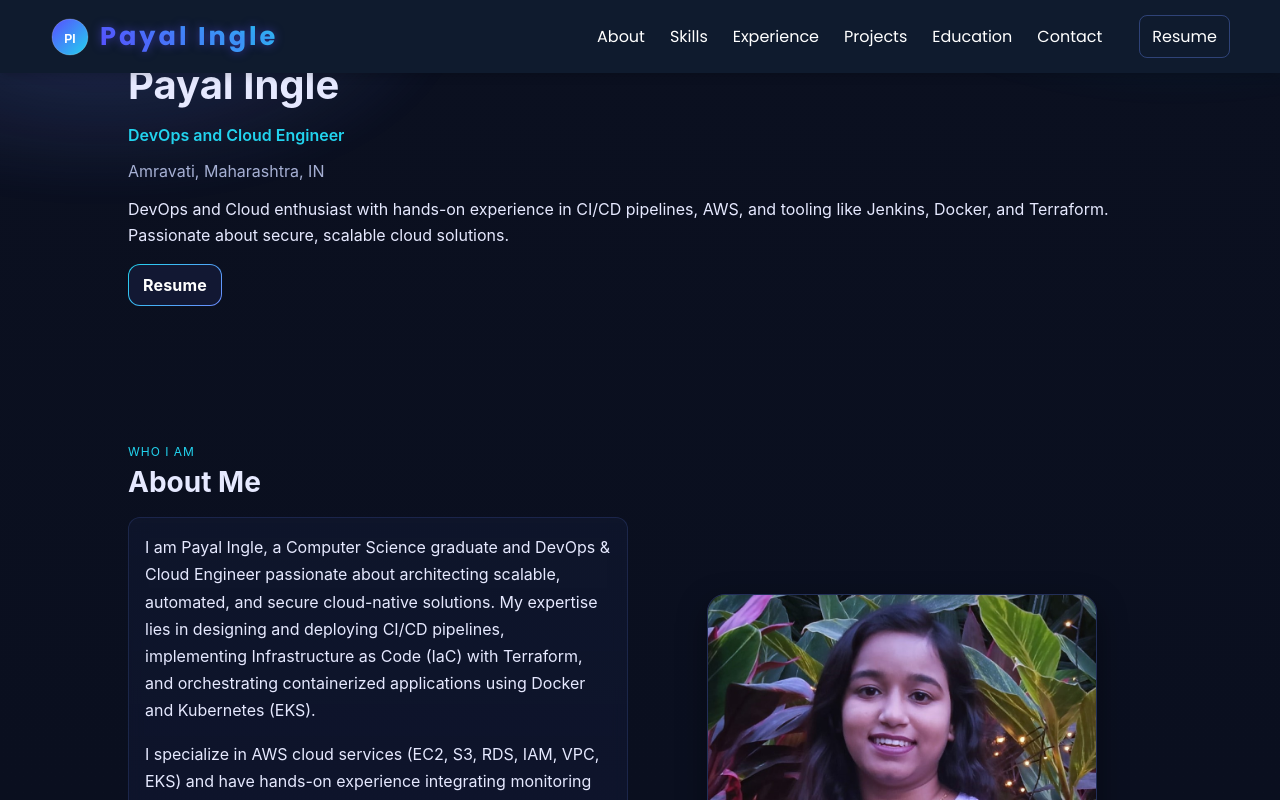
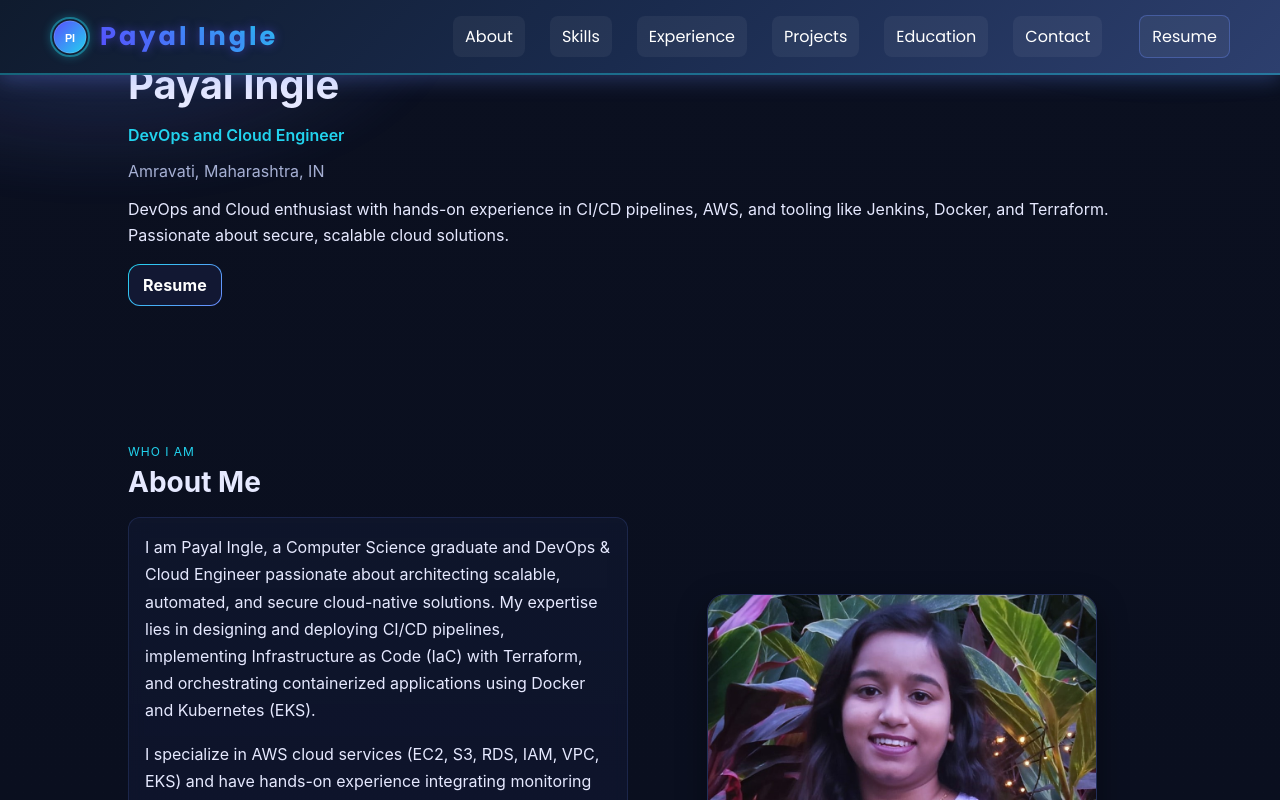
Before and after one commit to Payalingle/My_Personal_Portfolio, a React (Vite) app: page / in a window 1280 px wide. Shown: the top 800 px of the page. Built offline with nearby package versions, Linux system fonts and the light colour scheme.

Commit message:
Updated hero section and fixed portfolio links

```diff
--- a/src/styles.css
+++ b/src/styles.css
@@ -2,19 +2,20 @@
 *{box-sizing:border-box}html,body,#root{height:100%}body{margin:0;font-family:Inter,system-ui,Segoe UI,Roboto,Arial,sans-serif;background:linear-gradient(180deg,var(--bg),#0a0f1f);color:var(--text)}a{color:var(--primary);text-decoration:none}
 .page-bg{position:relative}
 .page-bg::before{content:"";position:fixed;inset:-10% -20% auto -20%;height:60vh;background:radial-gradient(600px 300px at 20% 20%,rgba(108,140,255,.25),transparent 60%),radial-gradient(600px 300px at 80% 0%,rgba(34,211,238,.18),transparent 60%);z-index:-1;filter:blur(20px);opacity:.9}
-.navbar {
+  .navbar {
     display: flex;
     justify-content: space-between;
     align-items: center;
     padding: 15px 50px;
-    background: #0f1b2e; /* dark background */
+    background: linear-gradient(135deg, #0f1b2e, #1a2b4e, #2d3f6e); /* colorful gradient background */
     font-family: 'Poppins', sans-serif;
     position: fixed;
     top: 0;
     left: 0;
     right: 0;
     z-index: 1000;
-    box-shadow: 0 2px 10px rgba(0,0,0,0.2);
+    box-shadow: 0 4px 20px rgba(108,140,255,0.3);
+    border-bottom: 2px solid rgba(34,211,238,0.4);
   }
 
   .logo {
@@ -27,11 +28,14 @@
     width: 40px;
     height: 40px;
     border-radius: 50%;
-    transition: transform 0.3s ease;
+    transition: transform 0.3s ease, box-shadow 0.3s ease;
+    border: 2px solid rgba(34,211,238,0.5);
+    box-shadow: 0 0 10px rgba(34,211,238,0.3);
   }
 
   .logo-image:hover {
-    transform: rotate(360deg);
+    transform: rotate(360deg) scale(1.1);
+    box-shadow: 0 0 20px rgba(34,211,238,0.6);
   }
 
   .brand {
@@ -67,11 +71,16 @@
     color: #fff;
     text-decoration: none;
     position: relative;
-    transition: color 0.3s ease;
+    transition: color 0.3s ease, background 0.3s ease;
+    padding: 8px 12px;
+    border-radius: 8px;
+    background: rgba(255,255,255,0.05);
   }
 
   nav a:hover {
-    color: #4d94ff;
+    color: #22d3ee;
+    background: rgba(34,211,238,0.2);
+    box-shadow: 0 0 10px rgba(34,211,238,0.5);
   }
 
   nav a::after {
@@ -91,16 +100,18 @@
 
   .btn-nav {
     padding: 8px 16px;
-    background: #ff4d5a;
+    background: linear-gradient(135deg, #ff4d5a, #ff6bd6);
     color: #fff !important;
     border-radius: 6px;
     font-weight: 600;
-    transition: background 0.3s ease, transform 0.2s ease;
+    transition: background 0.3s ease, transform 0.2s ease, box-shadow 0.3s ease;
+    box-shadow: 0 4px 15px rgba(255,77,90,0.4);
   }
 
   .btn-nav:hover {
-    background: #1fa9ff;
+    background: linear-gradient(135deg, #1fa9ff, #22d3ee);
     transform: scale(1.05);
+    box-shadow: 0 6px 20px rgba(31,169,255,0.6);
   }
 .hero{padding-top:96px}
 .section { padding: 60px 20px; margin-bottom: 10px; }
```
Also changed, not shown: package.json (+4 -3 lines), 1 other file (tests, documents, lock files or other folders).
